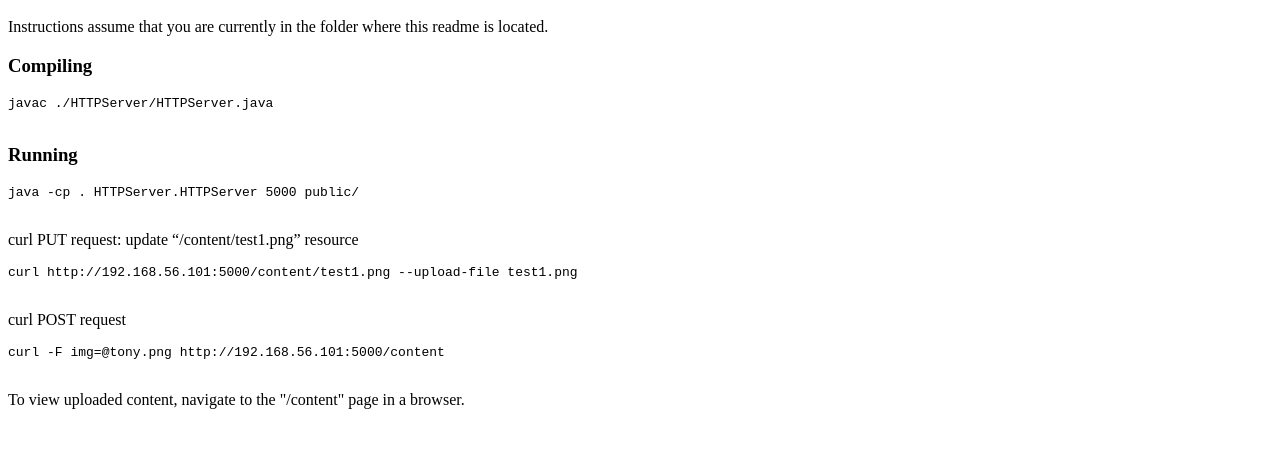
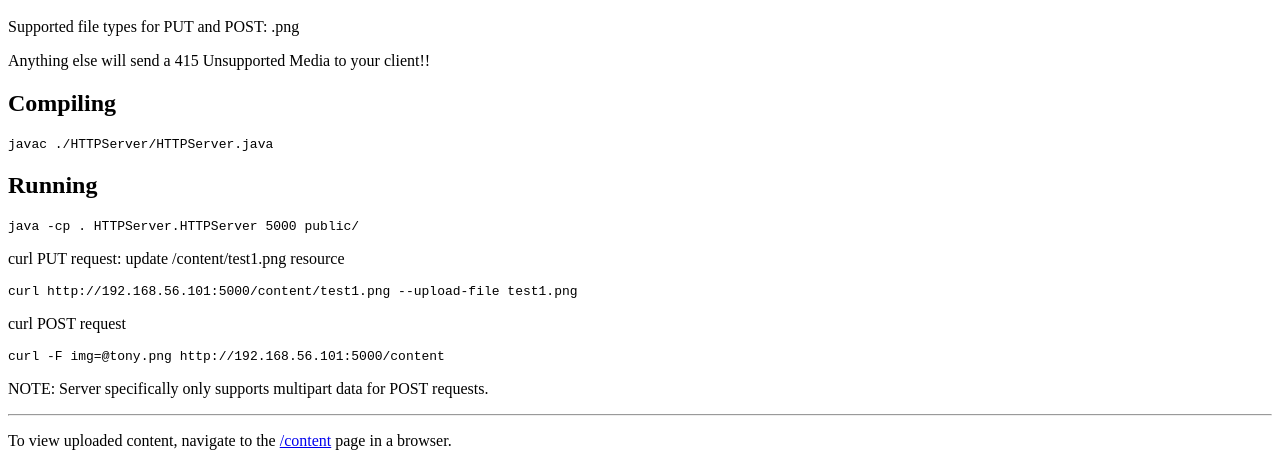
Before and after one commit to Mala9898/1DV701_pset2, a plain HTML site: page HTTP_Server/public/index.html in a window 1280 px wide. Shown: the part 363-829 px from the top of the page. Before the commit the page ends 800 px from the top, so only its background shows below. Drawn offline with Linux system fonts and the light colour scheme.

Commit message:
update index page

```diff
--- a/HTTP_Server/public/index.html
+++ b/HTTP_Server/public/index.html
@@ -15,16 +15,20 @@
 	<br>
 
 	<h1>Instructions</h1>
-	<p>Instructions assume that you are currently in the folder where this readme is located.</p>
-	<h3 id="compiling">Compiling</h3>
+	<p>Supported file types for PUT and POST: .png</p>
+	<p>Anything else will send a 415 Unsupported Media to your client!!</p>
+	<h2 id="compiling">Compiling</h2>
 	<pre><code>javac .<span class="hljs-regexp">/HTTPServer/</span>HTTPServer.java
-	</code></pre><h3 id="running">Running</h3>
-		<pre><code>java -cp . HTTPServer<span class="hljs-selector-class">.HTTPServer</span> <span class="hljs-number">5000</span> public/
-	</code></pre><p>curl PUT request: update “/content/test1.png” resource</p>
-		<pre><code>curl http:<span class="hljs-regexp">//</span><span class="hljs-number">192.168</span>.<span class="hljs-number">56.101</span>:<span class="hljs-number">5000</span><span class="hljs-regexp">/content/</span>test1.png --upload-file test1.png
-	</code></pre><p>curl POST request</p>
-		<pre><code>curl -F img=<span class="hljs-meta">@tony</span>.png <span class="hljs-string">http:</span><span class="hljs-comment">//192.168.56.101:5000/content</span>
-	</code></pre><p>To view uploaded content, navigate to the &quot;/content&quot; page in a browser.</p>
+</code></pre><h2 id="running">Running</h2>
+	<pre><code>java -cp . HTTPServer<span class="hljs-selector-class">.HTTPServer</span> <span class="hljs-number">5000</span> public/
+</code></pre><p>curl PUT request: update /content/test1.png resource</p>
+	<pre><code>curl http:<span class="hljs-regexp">//</span><span class="hljs-number">192.168</span>.<span class="hljs-number">56.101</span>:<span class="hljs-number">5000</span><span class="hljs-regexp">/content/</span>test1.png --upload-file test1.png
+</code></pre><p>curl POST request</p>
+	<pre><code>curl -F img=<span class="hljs-meta">@tony</span>.png <span class="hljs-string">http:</span><span class="hljs-comment">//192.168.56.101:5000/content</span>
+</code></pre><p>NOTE: Server specifically only supports multipart data for POST requests.</p>
+	<hr>
+	<p>To view uploaded content, navigate to the  <a href="/content">/content</a> page in a browser.</p>
+
 
 </body>
 </html>
```
